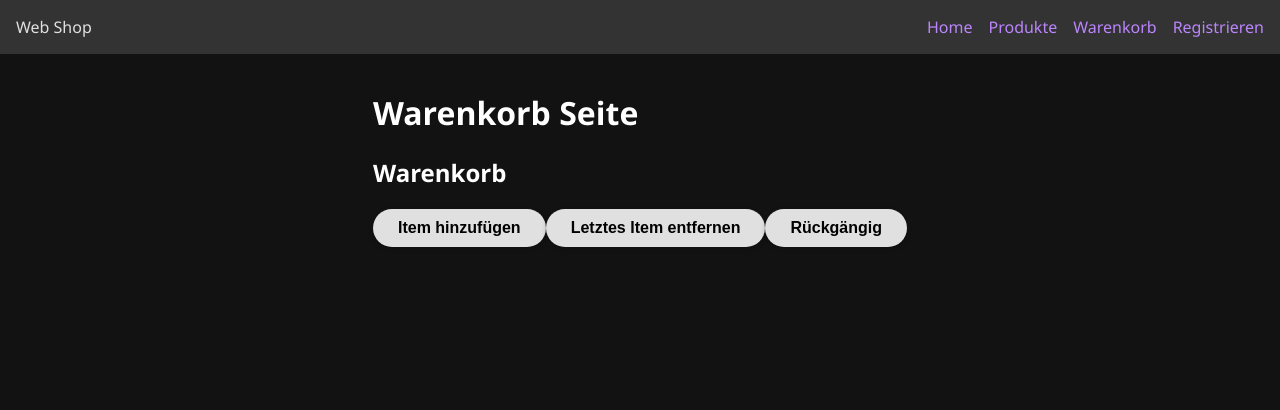
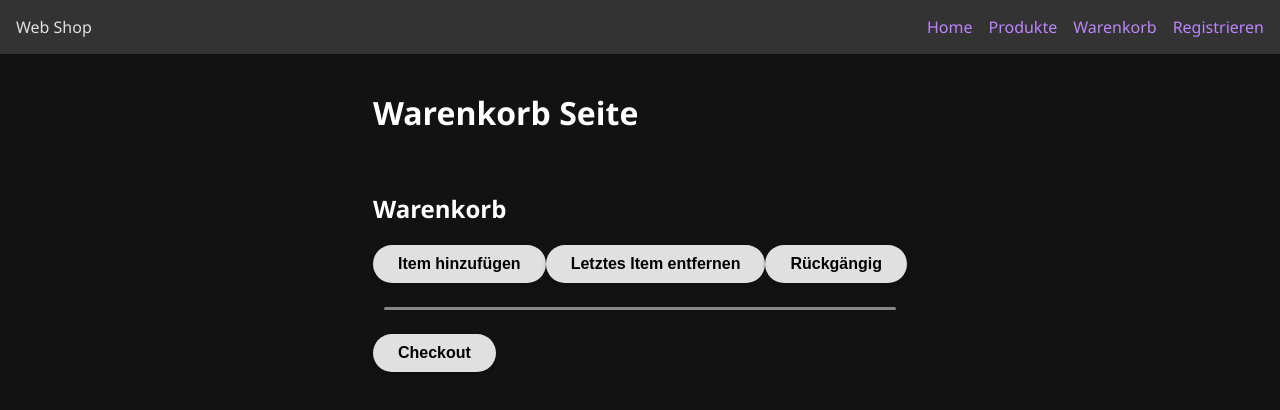
Before and after one commit to HASKI-RAK/exercises_examples, a React (Vite) app: page /cart in a window 1280 px wide. Shown: the top 410 px of the page. Built offline with nearby package versions, Linux system fonts and the light colour scheme; the HTML template or start-up script is replaced by a standard one.

Commit message:
Facade Pattern chore: Update styles in App.css and Registration.tsx

```diff
--- a/src/App.css
+++ b/src/App.css
@@ -136,3 +136,19 @@ td {
 tr:nth-child(even) {
   background-color: #333333; /* Darker background for even rows */
 }
+
+hr {
+  width: 96%;
+  border: 0;
+  clear:both;
+  border-radius: 50px;
+}
+
+/* Dashed border */
+hr.dashed {
+  border-top: 3px dashed #888888; /* Dashed line with grey color */
+}
+
+hr.solid{
+  border-top: 3px solid #888888; /* Solid line with grey color */
+}
--- a/src/App.tsx
+++ b/src/App.tsx
@@ -28,7 +28,7 @@ const router = createBrowserRouter([
       },
       {
         path: '/cart',
-        element: <CartPage />, // !Facade Pattern implicit: CartPage is a facade for the Command Pattern and the Store
+        element: <CartPage />,
       },
     ],
   },
--- /dev/null
+++ b/src/components/Checkout/Checkout.hooks.tsx
@@ -0,0 +1,23 @@
+import { useCartStore, useCommandStore } from '../../store/Store';
+
+export const useCheckout = () => {
+  const cartStore = useCartStore();
+  const commandStore = useCommandStore();
+
+  const checkout = () => {
+    // post to server
+    fetch('https://jsonplaceholder.typicode.com/posts', {
+      method: 'POST',
+      body: JSON.stringify(cartStore.items),
+    })
+      .then((response) => response.json())
+      .then((json) => {
+        console.log('Checkout successful', json);
+        cartStore.clear();
+        commandStore.clear();
+        alert('Checkout successful');
+      });
+  };
+
+  return { checkout };
+};
--- /dev/null
+++ b/src/components/Checkout/Checkout.tsx
@@ -0,0 +1,13 @@
+import { useCheckout } from './Checkout.hooks';
+
+const Checkout = () => {
+  const checkout = useCheckout(); //! Facade Pattern implicit: Checkout is a facade for the Command Pattern and the Store
+
+  return (
+    <div>
+      <button onClick={checkout.checkout}>Checkout</button>
+    </div>
+  );
+};
+
+export default Checkout;
--- /dev/null
+++ b/src/components/Checkout/index.ts
@@ -0,0 +1 @@
+export * from './Checkout';
--- a/src/pages/CartPage.tsx
+++ b/src/pages/CartPage.tsx
@@ -1,5 +1,6 @@
 import { useCreateCommand } from '../CommandPattern';
 import CartComponent from '../components/CartComponent';
+import Checkout from '../components/Checkout/Checkout';
 import { Item } from '../core/Item';
 import { useCartStore, useCommandStore } from '../store/Store';
 
@@ -46,9 +47,17 @@ const CartPage = () => {
   };
 
   return (
-    <div>
+    <div
+      style={{
+        display: 'flex',
+        flexDirection: 'column',
+        gap: '16px',
+      }}
+    >
       <h1>Warenkorb Seite</h1>
       <CartComponent onAddItem={addItem} onUndo={undo} onRemoveItem={removeItem} />
+      <hr className="solid" />
+      <Checkout />
     </div>
   );
 };
--- a/src/store/StoreZustand.ts
+++ b/src/store/StoreZustand.ts
@@ -8,12 +8,14 @@ export type CommandState = {
   history: Command[];
   push: (command: Command) => void;
   pop: () => Command | undefined;
+  clear: () => void;
 };
 
 export type CartState = {
   items: Item[];
   addItem: (item: Item) => void;
   removeItem: (item: Item) => void;
+  clear: () => void;
 };
 
 export const useCommandStoreZustand = create<CommandState>((set, get) => ({
@@ -25,6 +27,7 @@ export const useCommandStoreZustand = create<CommandState>((set, get) => ({
     set((state) => ({ history: state.history.slice(0, -1) }));
     return lastCommand;
   },
+  clear: () => set({ history: [] }),
 }));
 
 export const useCartStoreZustand = create<CartState>()(
@@ -35,6 +38,7 @@ export const useCartStoreZustand = create<CartState>()(
         addItem: (item) => set((state) => ({ items: [...state.items, item] })),
         removeItem: (item) =>
           set((state) => ({ items: state.items.filter((i) => i.id !== item.id) })),
+        clear: () => set({ items: [] }),
       }),
       { name: 'cart-store', getStorage: () => localStorage },
     ),
```
